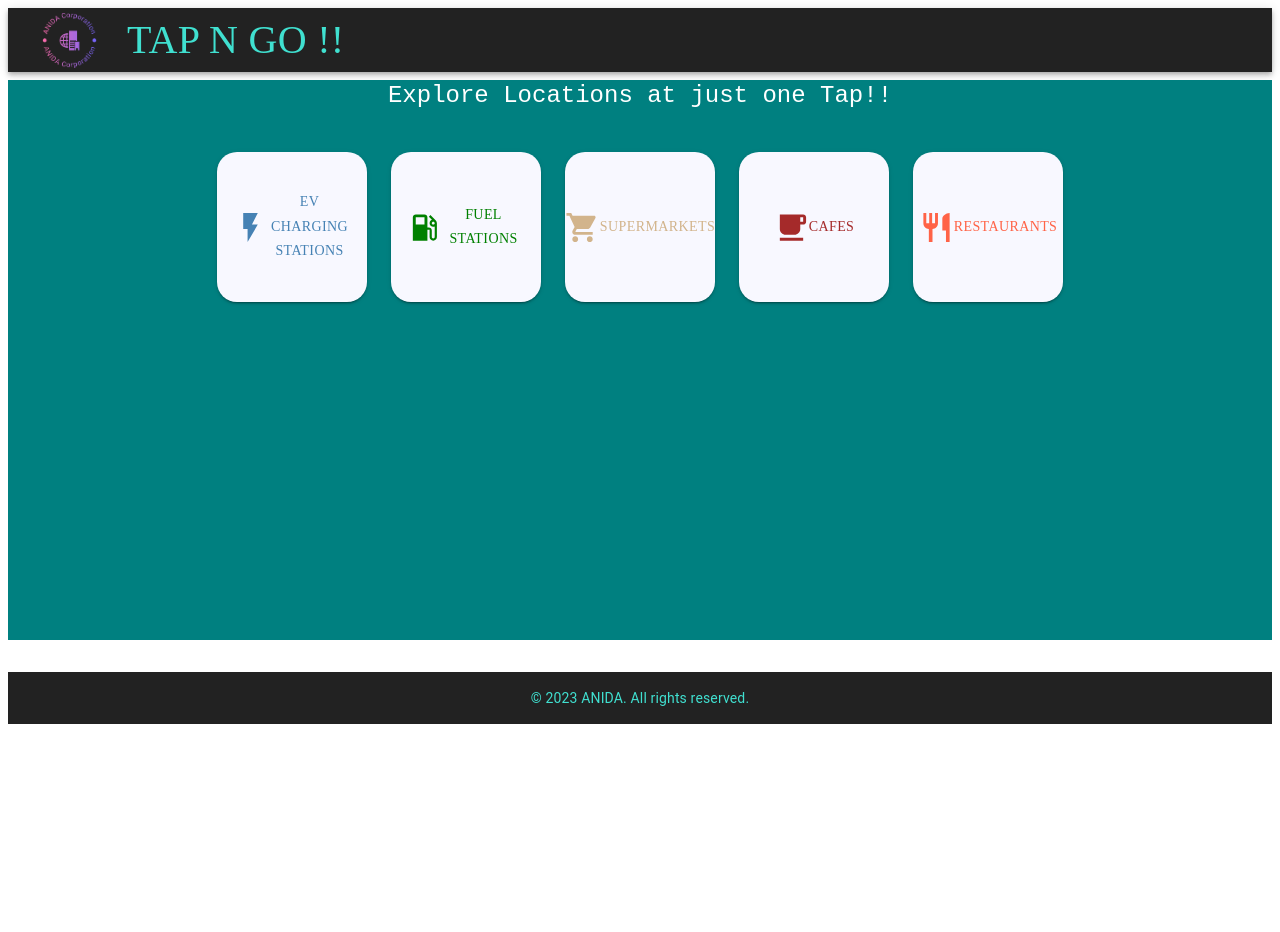
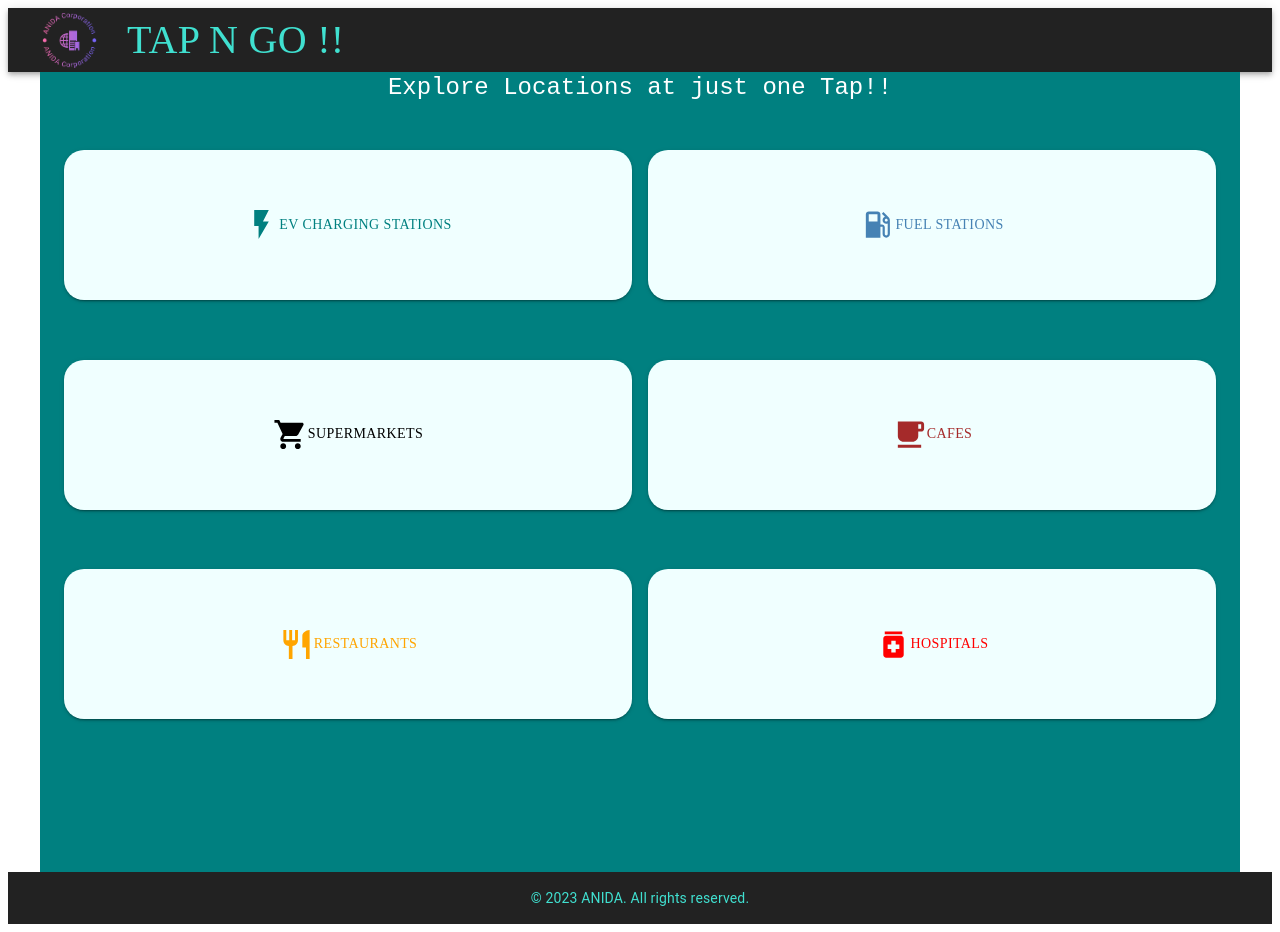
Before and after one commit to Prajwal0897/EVSTATIONS-APP, a Next.js app: page / in a window 1280 px wide. Before the commit the page ends 800 px from the top, so only its background shows below. Built offline with nearby package versions, Linux system fonts and the light colour scheme.

Commit message:
added hospital support and aligned UI

```diff
--- a/components/Footer.js
+++ b/components/Footer.js
@@ -10,7 +10,7 @@ const Footer = () => {
         color: "turquoise",
         backgroundColor: "#222222",
         p: 2,
-        mt: 4,
+        //mt: 2,
       }}
     >
       <Typography variant="body2" align="center">
--- a/components/WelcomePage.js
+++ b/components/WelcomePage.js
@@ -1,12 +1,13 @@
 // components/WelcomePage.js
 import React, { useState } from "react";
-import { Container, Typography, Button, Grid } from "@mui/material";
+import { Container, Typography, Button, Grid,Box } from "@mui/material";
 import Link from "next/link";
 import FlashOnIcon from "@mui/icons-material/FlashOn";
 import LocalGasStationIcon from "@mui/icons-material/LocalGasStation";
 import RestaurantIcon from '@mui/icons-material/Restaurant';
 import LocalCafeIcon from '@mui/icons-material/LocalCafe';
 import ShoppingCartIcon from '@mui/icons-material/ShoppingCart';
+import MedicationIcon from '@mui/icons-material/Medication';
 const WelcomePage = () => {
   const [showMessage, setShowMessage] = useState(true);
 
@@ -22,6 +23,8 @@ const WelcomePage = () => {
         return "Cafes";
       case 5:
         return "Restaurants";
+        case 6:
+        return "Hospitals";
       default:
         return "";
     }
@@ -30,16 +33,16 @@ const WelcomePage = () => {
   const getIconAndColorForIndex = (index) => {
     switch (index) {
       case 1:
-        return { icon: <FlashOnIcon fontSize="large" />, color: "steelblue" };
+        return { icon: <FlashOnIcon fontSize="large" />, color: "teal" };
       case 2:
         return {
           icon: <LocalGasStationIcon fontSize="large" />,
-          color: "green",
+          color: "steelblue",
         };
       case 3:
         return {
           icon: <ShoppingCartIcon fontSize="large" />,
-          color: "tan",
+          color: "black",
         };
       case 4:
         return {
@@ -49,7 +52,12 @@ const WelcomePage = () => {
       case 5:
         return {
           icon: <RestaurantIcon fontSize="large" />,
-          color: "tomato",
+          color: "orange",
+        };
+        case 6:
+        return {
+          icon: <MedicationIcon fontSize="large" />,
+          color: "red",
         };
       default:
         return { icon: null, color: "black" };
@@ -68,26 +76,29 @@ const WelcomePage = () => {
         return "Cafes";
       case 5:
         return "Restaurants";
+        case 6:
+        return "Hospitals";
       default:
         return "";
     }
   };
 
   return (
+    <div>
     <Container
-      maxWidth="xl"
+      maxWidth="lg"
       sx={{
-        marginTop: 1,
+        //marginTop: 3,
         display: "flex",
         flexDirection: "column",
         alignItems: "center",
         backgroundColor: "teal",
-        minHeight: "70vh",
+        height: "100vh",
         //height: 350, // Set the height to 100% of the viewport height
         overflowY: "auto", // Allow vertical scrolling
         '@media (max-width:720px)': {
         backgroundColor: "teal",
-          height:'80vh'
+          height:'100vh'
         },
       }}
     >
@@ -97,17 +108,17 @@ const WelcomePage = () => {
 
       <Grid
         container
-        spacing={3}
+        spacing={2}
         justifyContent="center"
         alignItems="center"
-        sx={{ marginTop: 2 }}
+        sx={{ marginTop: 1, flexGrow: 0.5 }}
       >
-        {[1, 2, 3, 4, 5].map((item) => {
+        {[1, 2, 3, 4, 5,6].map((item) => {
           const { icon, color } = getIconAndColorForIndex(item);
           const label = getLabelForIndex(item);
 
           return (
-            <Grid item   key={item}>
+            <Grid item key={item} xs={6} >
               <Link
                 href={{
                   pathname: "/mapPage",
@@ -116,12 +127,12 @@ const WelcomePage = () => {
               >
                 <Button
                   variant="contained"
-                  color="info"
+                  color="inherit"
                   sx={{
                     height: "150px",
-                    width: "150px",
+                    width: "100%",
                     fontFamily: "initial",
-                    backgroundColor: "ghostwhite",
+                    backgroundColor: "azure",
                     color: color,
                     borderRadius: "20px",
                   }}
@@ -135,14 +146,8 @@ const WelcomePage = () => {
         })}
       </Grid>
 
-      {!showMessage && (
-        <Link href="/">
-          <Button variant="outlined" sx={{ marginTop: 2, marginLeft: 2 }}>
-            Back
-          </Button>
-        </Link>
-      )}
     </Container>
+    </div>
   );
 };
 
```
